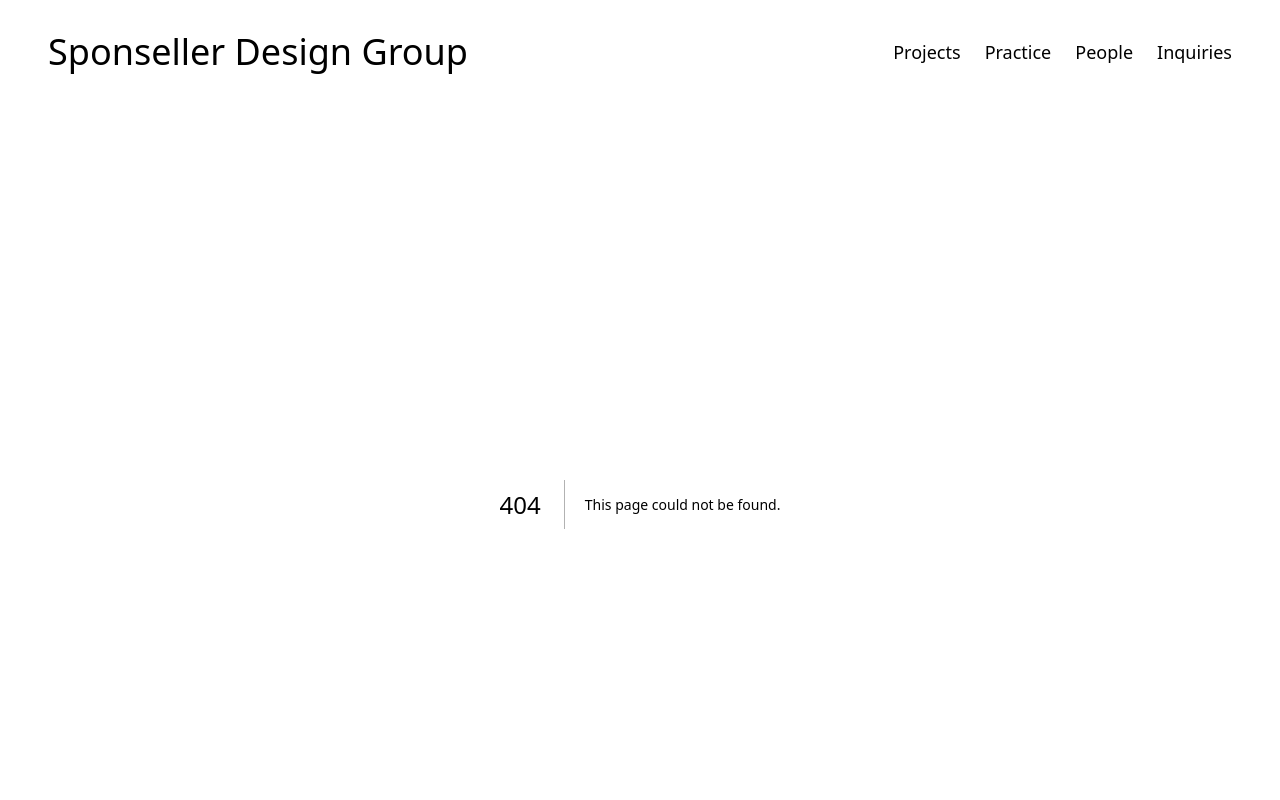
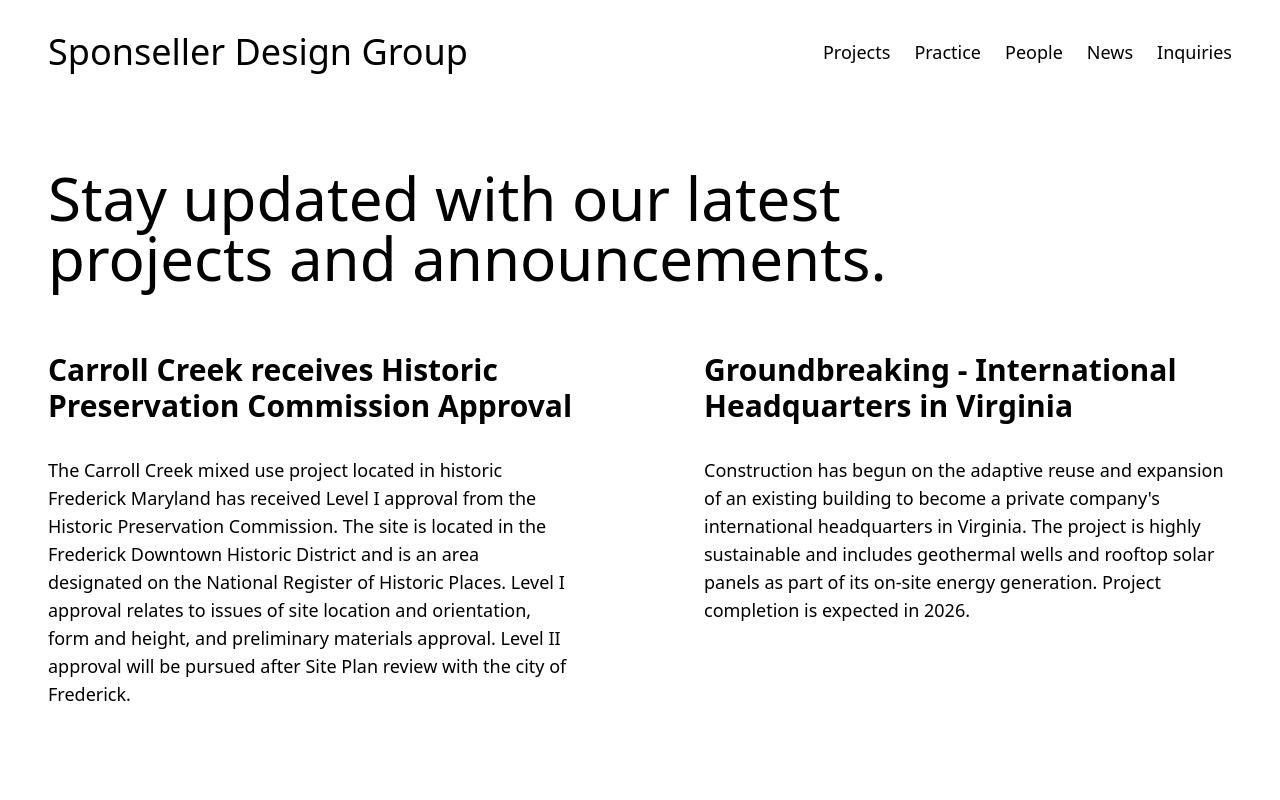
Before and after one commit to ay-chang/sponseller-design-group, a Next.js app: page /news in a window 1280 px wide. Before the commit this address had no page. Shown: the top 800 px of the page. Built offline with nearby package versions, Linux system fonts and the light colour scheme.

Commit message:
news section

```diff
--- a/app/components/Navbar.tsx
+++ b/app/components/Navbar.tsx
@@ -50,6 +50,17 @@
             </p>
           </Link>
 
+          <Link href="/news">
+            <p
+              className={`cursor-pointer hover:underline ${
+                currentPage === "news" ? "underline" : ""
+              }`}
+              onClick={() => setPage("news")}
+            >
+              News
+            </p>
+          </Link>
+
           <Link href={"/inquiries"}>
             <p
               className={`cursor-pointer hover:underline ${
--- /dev/null
+++ b/app/news/page.tsx
@@ -0,0 +1,42 @@
+const News = () => {
+  return (
+    <div className="mx-12 pb-28">
+      {/* Banner */}
+      <div className="my-16 text-6xl w-3/4">
+        <p>Stay updated with our latest projects and announcements.</p>
+      </div>
+
+      {/* News Section */}
+      <div className="w-full flex gap-32">
+        <div className="w-1/2">
+          <h1 className="text-3xl font-semibold pb-8">
+            Carroll Creek receives Historic Preservation Commission Approval
+          </h1>
+          <p className="text-lg">
+            The Carroll Creek mixed use project located in historic Frederick Maryland has
+            received Level I approval from the Historic Preservation Commission. The site is
+            located in the Frederick Downtown Historic District and is an area designated on
+            the National Register of Historic Places. Level I approval relates to issues of
+            site location and orientation, form and height, and preliminary materials approval.
+            Level II approval will be pursued after Site Plan review with the city of
+            Frederick.
+          </p>
+        </div>
+        <div className="w-1/2">
+          <h1 className="text-3xl font-semibold pb-8">
+            Groundbreaking - International Headquarters in Virginia
+          </h1>
+          <p className="text-lg">
+            Construction has begun on the adaptive reuse and expansion of an existing building
+            to become a private company&apos;s international headquarters in Virginia. The
+            project is highly sustainable and includes geothermal wells and rooftop solar
+            panels as part of its on-site energy generation. Project completion is expected in
+            2026.
+          </p>
+        </div>
+      </div>
+    </div>
+  );
+};
+
+export default News;
--- a/app/people/page.tsx
+++ b/app/people/page.tsx
@@ -10,29 +10,25 @@
       </div>
 
       {/* Main Section */}
-      <div className="flex gap-16 mb-16">
+      <div className="flex gap-16 mb-16 items-center">
+        <div className="w-1/2">
+          <Image src={PeoplePic} alt="People picture" className="w-full h-full object-cover" />
+        </div>
         <div className="w-1/2">
           <p className="pb-24 text-2xl text-gray-500">Our People</p>
-          <p className="text-3xl leading-normal">
+          <p className="text-xl leading-normal pb-8">
             Sponseller Design Group was founded in the spring of 2024 by principals Robert M.
             Sponseller FAIA, Jennifer Chen AIA, and Huan Chou Chang AIA. Three colleagues that
             have been working together for over 15 years in a previous office in Washington DC.
           </p>
+          <p className="text-xl leading-normal">
+            Robert Sponseller FAIA worked as lead design principal on some of the most
+            significant sites in Washington DC and surrounding areas. Huan Chou Chang is an
+            experienced project manager with expertise in all phases of design and
+            construction. Jennifer Chen is a design team leader guiding the development and
+            realization of numerous complex multiple building projects in the region.
+          </p>
         </div>
-        <div className="w-1/2">
-          <Image src={PeoplePic} alt="People picture" className="w-full h-full object-cover" />
-        </div>
-      </div>
-
-      {/* Remaining Text*/}
-      <div>
-        <p className="text-3xl leading-normal w-8/10">
-          Robert Sponseller FAIA worked as lead design principal on some of the most
-          significant sites in Washington DC and surrounding areas. Huan Chou Chang is an
-          experienced project manager with expertise in all phases of design and construction.
-          Jennifer Chen is a design team leader guiding the development and realization of
-          numerous complex multiple building projects in the region.
-        </p>
       </div>
     </div>
   );
```
